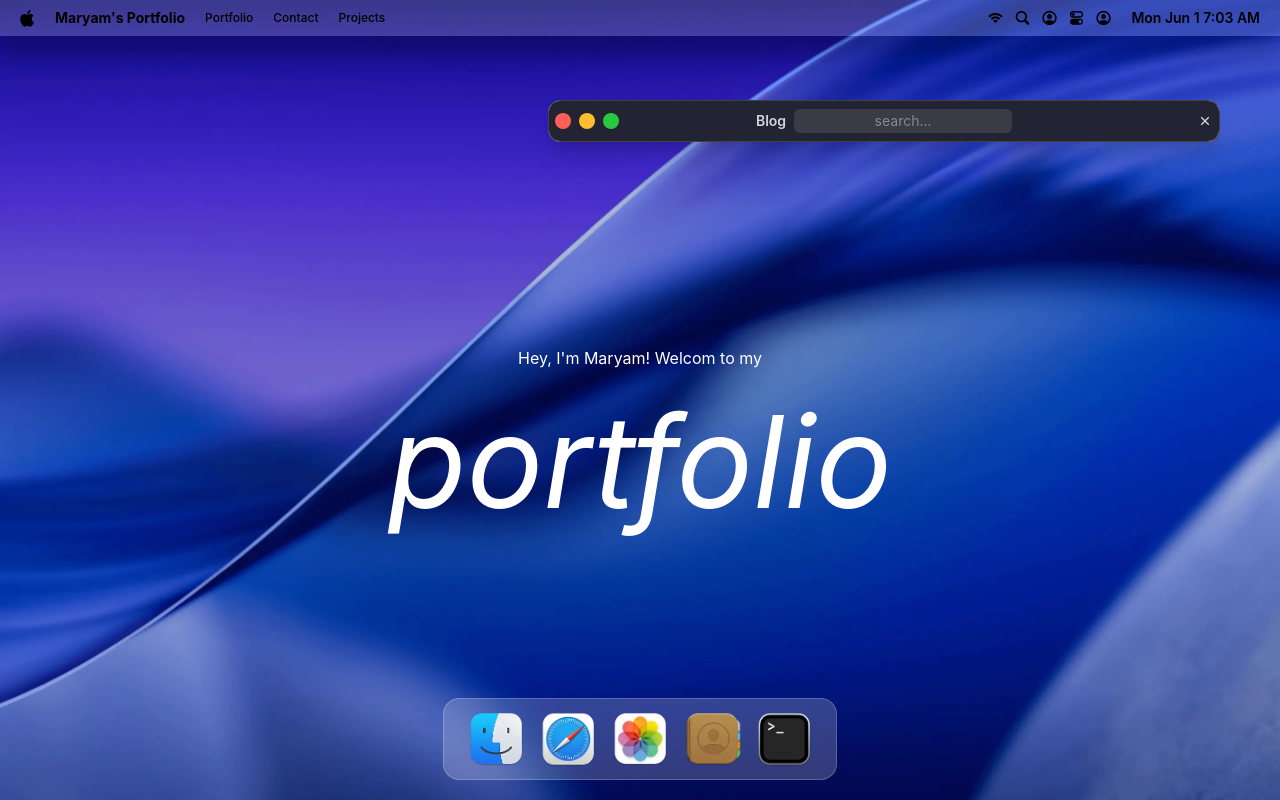
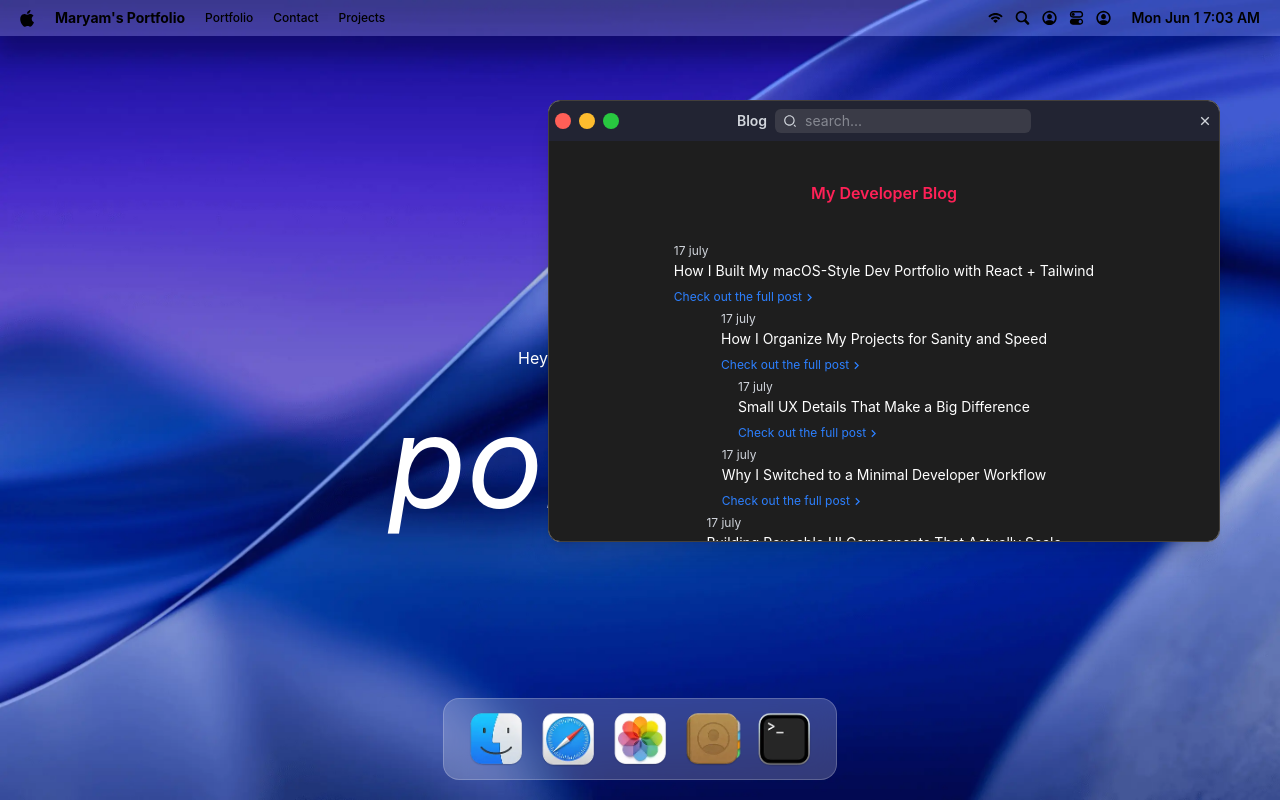
Before and after one commit to mariacnru/Macfolio, a React (Vite) app: page / in a window 1280 px wide. Both pictures are taken after a click on the item 568 px from the left and 739 px from the top of the page. Built offline with nearby package versions, Linux system fonts and the light colour scheme.

Commit message:
BlogCard added

```diff
--- a/src/components/modals/Blog/Blog.jsx
+++ b/src/components/modals/Blog/Blog.jsx
@@ -1,5 +1,6 @@
 import React, { useEffect, useRef, useState } from "react";
 import Header from "./components/Header";
+import Content from "./components/Content";
 
 function Blog({ blog, setBlog, topZ }) {
   const modalRef = useRef();
@@ -46,6 +47,7 @@ function Blog({ blog, setBlog, topZ }) {
         shadow-xl`}
     >
       <Header setBlog={setBlog} />
+      <Content />
     </div>
   );
 }
--- /dev/null
+++ b/src/components/modals/Blog/components/BlogCard.jsx
@@ -0,0 +1,21 @@
+import React from "react";
+import { MdKeyboardArrowRight } from "react-icons/md";
+
+function BlogCard({ title, description }) {
+  return (
+    <div className="flex items-center">
+      <div className="">
+        <img src="" alt="" />
+      </div>
+      <div className="space-y-2">
+        <span className="text-xs">17 july</span>
+        <h3 className="text-white text-sm">{title}</h3>
+        <div className="text-blue-500 flex items-center text-xs hover:underline cursor-pointer">
+          <p>Check out the full post</p> <MdKeyboardArrowRight size={15} />
+        </div>
+      </div>
+    </div>
+  );
+}
+
+export default BlogCard;
--- a/src/components/modals/Blog/components/Content.jsx
+++ b/src/components/modals/Blog/components/Content.jsx
@@ -1,7 +1,17 @@
 import React from "react";
+import { blogItems } from "../../../../constants";
+import BlogCard from "./BlogCard";
 
 function Content() {
-  return <div>Content</div>;
+  return (
+    <div className="bg-[#1e1e1e] h-100 py-10 flex flex-col items-center overflow-y-auto project">
+      <h3 className="text-rose-500 font-semibold mb-8">My Developer Blog</h3>
+
+      {blogItems.map((item) => (
+        <BlogCard key={item.id} {...item} />
+      ))}
+    </div>
+  );
 }
 
 export default Content;
--- a/src/components/modals/Blog/components/Header.jsx
+++ b/src/components/modals/Blog/components/Header.jsx
@@ -1,5 +1,5 @@
 import React from "react";
-import { RiCloseLine } from "react-icons/ri";
+import { RiCloseLine, RiSearch2Line } from "react-icons/ri";
 
 function Header({ setBlog }) {
   return (
@@ -12,11 +12,16 @@ function Header({ setBlog }) {
       <div className="flex items-center gap-2 justify-self-center">
         <p className="text-sm font-semibold text-nowrap">Blog</p>
 
-        <input
-          type="text"
-          placeholder="search..."
-          className="bg-[#3a3b47] text-sm rounded-md text-center py-0.5"
-        />
+        <label className="bg-[#3a3b47] flex gap-2 items-center text-sm rounded-md text-center py-0.5 px-2">
+          <div className="text-gray-300">
+            <RiSearch2Line />
+          </div>
+          <input
+            type="text"
+            placeholder="search..."
+            className="focus:outline-0"
+          />
+        </label>
       </div>
       <div
         onClick={() => setBlog(false)}
--- a/src/constants/index.js
+++ b/src/constants/index.js
@@ -44,4 +44,97 @@ const footerIcons = [
   },
 ];
 
-export { navLinks, navIcons, footerIcons };
+const blogItems = [
+  {
+    id: 1,
+    title: "How I Built My macOS-Style Dev Portfolio with React + Tailwind",
+    img: "/images/blog/macos-portfolio.jpg",
+    description: `
+I wanted my portfolio to feel different from the typical developer websites, so I decided to design it with a macOS-inspired interface. The goal was to create something interactive, modern, and visually memorable while still keeping the experience smooth and easy to use. React helped me build reusable UI sections, and Tailwind CSS made styling and responsiveness much faster.
+
+One of the biggest challenges was recreating desktop-like interactions such as draggable windows, animated transitions, and layered layouts. I spent a lot of time refining the small details because they completely changed how polished the final result felt. Instead of relying on heavy libraries, I focused on lightweight custom solutions to keep performance high.
+
+Through this project, I learned how important user experience is in frontend development. A portfolio is not only about showcasing projects — it also reflects how you think about design, structure, and interaction. This build became one of the best learning experiences in my frontend journey.
+    `,
+  },
+
+  {
+    id: 2,
+    title: "How I Organize My Projects for Sanity and Speed",
+    img: "/images/blog/project-organization.jpg",
+    description: `
+As my projects became larger, I realized that messy structures slow down development more than difficult code. I started focusing on building a clean and scalable workflow that keeps everything predictable and easy to maintain. Organizing projects properly saves time, reduces stress, and makes collaboration easier.
+
+My structure usually separates components, pages, hooks, utilities, and assets into dedicated folders. I also try to keep naming conventions consistent across every project so I can instantly understand what each file does. Small habits like meaningful commit messages and reusable helper functions make a surprisingly big difference over time.
+
+Good organization is not about following strict rules — it is about creating a system that helps you move faster without confusion. Once I improved my workflow, debugging became easier, development felt smoother, and I could focus more on building features instead of searching through files.
+    `,
+  },
+
+  {
+    id: 3,
+    title: "Small UX Details That Make a Big Difference",
+    img: "/images/blog/ux-details.jpg",
+    description: `
+Many people focus only on layouts and colors, but great user experiences are often created through tiny details. Small interactions like hover animations, smooth transitions, button feedback, and loading states can completely change how professional a website feels.
+
+I started paying more attention to micro-interactions after noticing how polished modern apps feel even when their designs are simple. Subtle spacing adjustments, responsive typography, and clean motion design help interfaces feel more natural and comfortable for users. These details may seem invisible individually, but together they shape the entire experience.
+
+The biggest lesson I learned is that users notice how an interface feels even when they cannot explain why. Thoughtful UX design builds trust, improves usability, and makes products more enjoyable to use. Sometimes the smallest refinements create the strongest impression.
+    `,
+  },
+
+  {
+    id: 4,
+    title: "Why I Switched to a Minimal Developer Workflow",
+    img: "/images/blog/minimal-workflow.jpg",
+    description: `
+At one point, I was constantly trying new productivity apps, browser extensions, and development tools. Instead of helping me work faster, they created distraction and unnecessary complexity. Eventually, I decided to simplify everything and focus only on tools that genuinely improved my workflow.
+
+Now I use a smaller setup with a cleaner editor configuration, fewer plugins, and lightweight utilities. This minimal approach reduced decision fatigue and helped me stay focused during long coding sessions. I also noticed that simpler workflows are easier to maintain across multiple projects.
+
+Minimalism in development is not about limiting creativity — it is about removing friction. Once I stopped chasing the “perfect setup,” I became more productive and spent more time actually building things.
+    `,
+  },
+
+  {
+    id: 5,
+    title: "Building Reusable UI Components That Actually Scale",
+    img: "/images/blog/reusable-components.jpg",
+    description: `
+Reusable components are one of the biggest strengths of modern frontend frameworks like React. Early on, I used to duplicate UI sections across projects, which quickly became difficult to maintain. Over time, I learned how important component architecture is for scalability and long-term development.
+
+Now I design components with flexibility in mind from the beginning. Instead of creating rigid UI blocks, I build systems that can adapt to different layouts and content types. Props, variants, and composition patterns help keep components reusable without making them overly complicated.
+
+A well-structured component system speeds up development, improves consistency, and reduces bugs. More importantly, it makes projects easier to expand in the future without rewriting large sections of code.
+    `,
+  },
+
+  {
+    id: 6,
+    title: "My Favorite Frontend Animation Techniques",
+    img: "/images/blog/frontend-animations.jpg",
+    description: `
+Animations can make websites feel more alive and interactive when used correctly. I enjoy using motion not just for visual appeal, but also for improving communication between the interface and the user. Smooth transitions help users understand what is happening on the screen.
+
+I often use subtle fade-ins, scale effects, staggered animations, and hover interactions to guide attention naturally. Performance is always important, so I prefer lightweight animation techniques and avoid anything that feels distracting or excessive. The goal is to support the experience, not overwhelm it.
+
+Good animation design creates rhythm and personality inside an interface. Even simple movements can make a website feel significantly more modern and polished when implemented thoughtfully.
+    `,
+  },
+
+  {
+    id: 7,
+    title: "Lessons I Learned from Rebuilding My Portfolio Twice",
+    img: "/images/blog/portfolio-lessons.jpg",
+    description: `
+Rebuilding my portfolio multiple times taught me that design trends alone are not enough to create a strong personal website. My earlier versions looked visually interesting, but they lacked structure, clarity, and a strong sense of identity.
+
+During the rebuild process, I focused more on storytelling, user flow, and showcasing projects in a clearer way. I removed unnecessary sections, simplified navigation, and paid more attention to responsiveness and accessibility. Each redesign helped me better understand how users interact with personal websites.
+
+The experience showed me that improvement comes from iteration. Every rebuild was an opportunity to refine both my technical skills and my design thinking, and the final result felt much more intentional and professional.
+    `,
+  },
+];
+
+export { navLinks, navIcons, footerIcons, blogItems };
```
